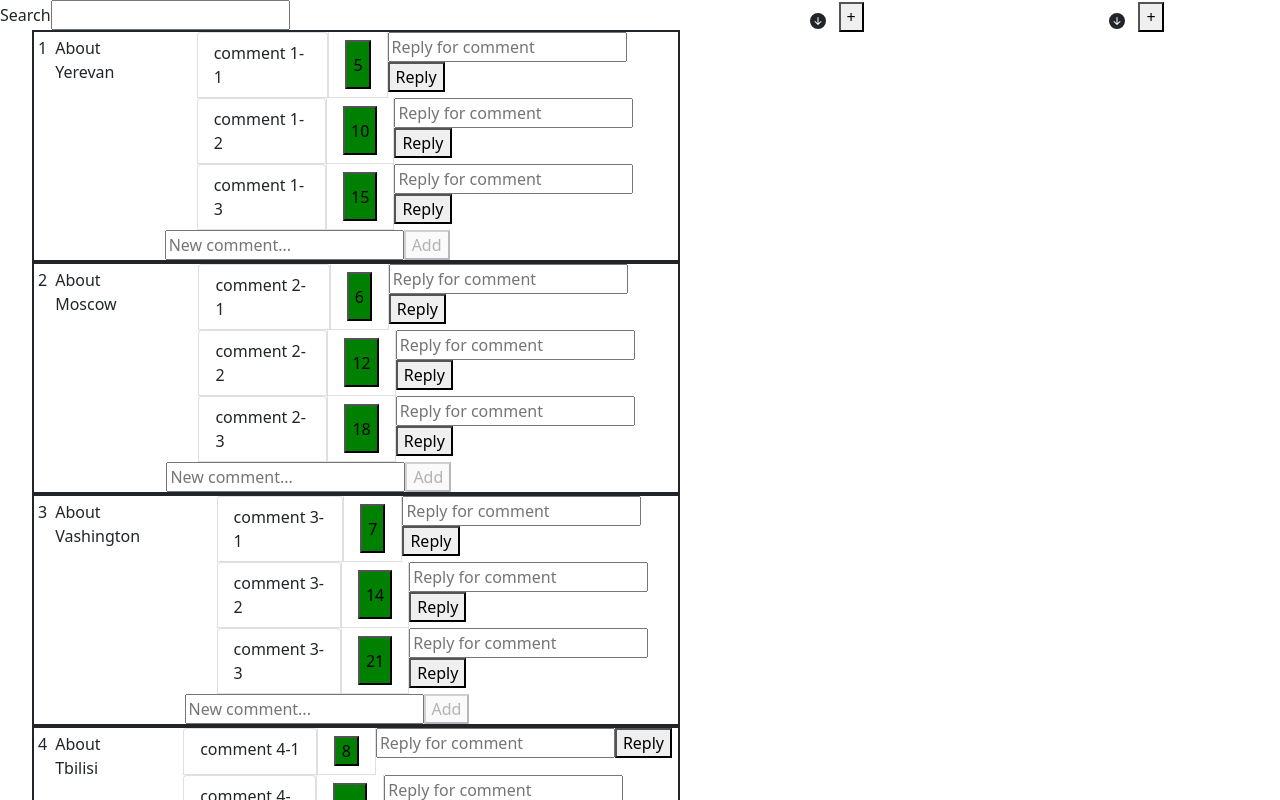
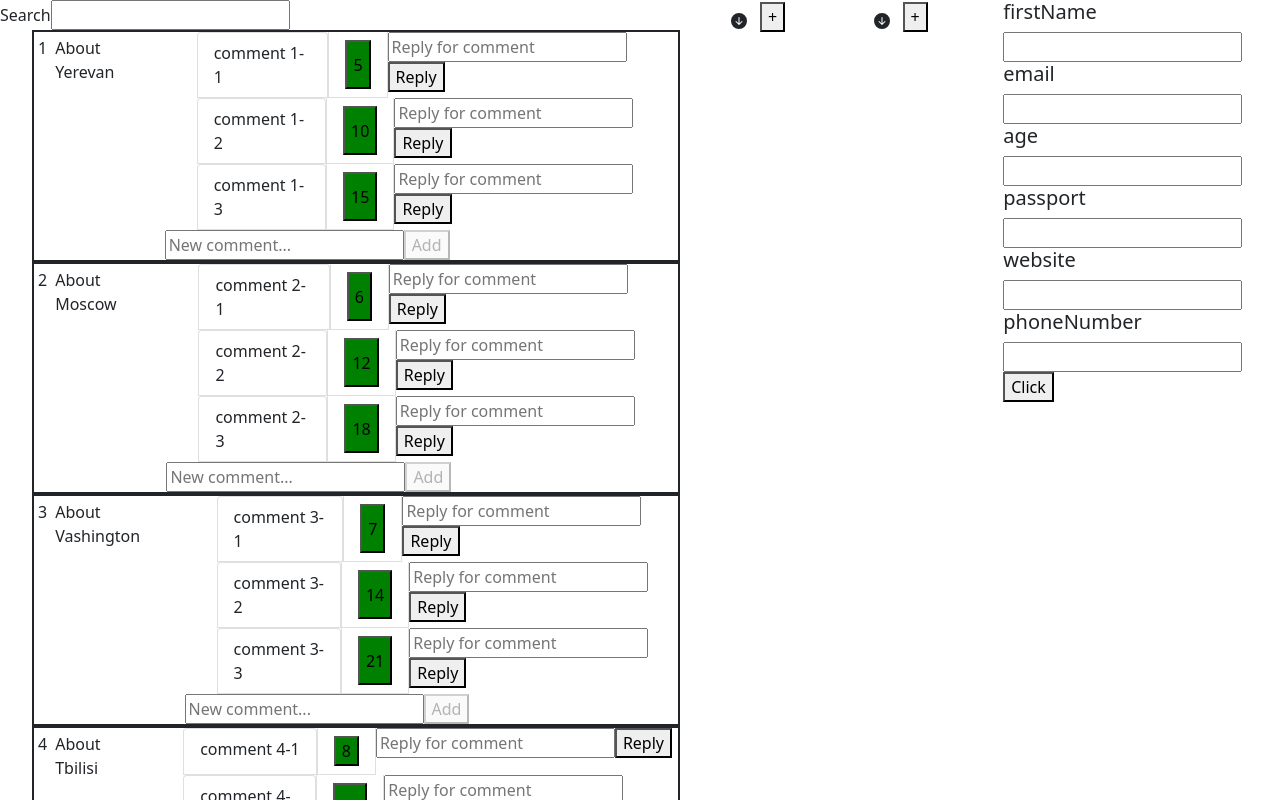
Before and after one commit to KristinaAlekyan/AOByte_internship, a React (Create React App) app: page / in a window 1280 px wide. Shown: the top 800 px of the page. Built offline with nearby package versions, Linux system fonts and the light colour scheme.

Commit message:
Added Validator Component

```diff
--- a/src/App.css
+++ b/src/App.css
@@ -13,3 +13,6 @@
 .disabled{
     opacity: 0.3;
 }
+.validator{
+    height: 30px;
+}
--- a/src/App.js
+++ b/src/App.js
@@ -4,6 +4,7 @@ import { v4 as uuid } from 'uuid';
 import './App.css';
 import BestPosts from './components/BestPosts/BestPosts';
 import Pool from "./components/Pool/Pool";
+import Validator from "./components/Validator/Validator";
 import postsdata from "./posts.json";
 import { addAverageRate, getCurrentPosts, getSearchedPosts } from './utils';
 import {postsPerPage} from "./config";
@@ -103,6 +104,7 @@ class App extends  React.Component {
                         posts = {currentPosts}
                         onToggleDisablePost ={this.onToggleDisablePost}
                     />
+                    <Validator/>
                 </div>
             </div>
         );
--- /dev/null
+++ b/src/components/CustomInput/CustomInput.js
@@ -0,0 +1,22 @@
+import React from "react";
+import Error from "../Error/Error";
+
+class CustomInput extends React.Component {
+    render() {
+        const { title, message, type, onChangeValue, value } = this.props;
+        return (
+            <div >
+                <h5 > {title}</h5>
+                <input
+                    type={type}
+                    name={title}
+                    value={value}
+                    onChange={(event) =>onChangeValue(event.target.value, title)}
+                />
+                {message && <Error message={message} />}
+            </div>
+        );
+    }
+}
+
+export default CustomInput;
--- /dev/null
+++ b/src/components/Error/Error.js
@@ -0,0 +1,11 @@
+import React from "react";
+import "./error.css"
+
+class Error extends React.Component {
+    render() {
+        const { message } = this.props;
+        return <h6 >{message}</h6>;
+    }
+}
+
+export default Error;
--- /dev/null
+++ b/src/components/Error/error.css
@@ -0,0 +1,3 @@
+h6{
+    color: red;
+}
--- /dev/null
+++ b/src/components/Validator/Validator.js
@@ -0,0 +1,98 @@
+import React from 'react';
+
+import CustomInput from '../CustomInput/CustomInput';
+import {inputData} from "../../schema/schemaData";
+import { schema } from '../../schema/schemaClass';
+import "./validator.css";
+
+const initialInputValue = {
+    firstName: "",
+    email: "",
+    age: "",
+    passport: "",
+    website: "",
+    phoneNumber: ""
+};
+const initialErrorMessage = {
+    firstName: "",
+    email: "",
+    age: "",
+    passport: "",
+    website: "",
+    phoneNumber: ""
+};
+
+class Validator extends React.Component {
+    constructor(props) {
+        super(props);
+        this.state = {
+            inputsValues: {...initialInputValue},
+            errorMessages: {...initialErrorMessage},
+            isValid: null
+        }
+    }
+    onSaveform = (event) => {
+        event.preventDefault();
+        const data = new FormData(event.target);
+        const formObject = Object.fromEntries(data.entries());
+        const result = schema.validate(formObject);
+        const isValidated = Object.values(result).every((item) => item.validate === true );
+        const { firstName, email, age, passport, website, phoneNumber} = result;
+
+        if (isValidated) {
+          this.setState({
+            inputsValues: initialInputValue,
+            errorMessages: initialErrorMessage,
+            isValid: true
+          });
+        } else {
+            this.setState({
+                errorMessages: {
+                    firstName: firstName.errMessage,
+                    email: email.errMessage,
+                    age: age.errMessage,
+                    passport: passport.errMessage,
+                    website: website.errMessage,
+                    phoneNumber: phoneNumber.errMessage
+                },
+                isValid: false
+            });
+        }
+      };
+    onChangeValue = (value, name) => {
+        const inputsValues = this.state.inputsValues;
+        inputsValues[name] = value;
+        this.setState({
+            inputsValues: inputsValues,
+        });
+    };
+
+
+    render() {
+        const { errorMessages, inputsValues, isValid } = this.state;
+        let div ;
+        if (isValid){
+            div = <div className = 'thanks'>Thanks, everything is ok</div>
+        }
+        return (
+            <div>
+                <form onSubmit = {(e) => this.onSaveform(e)}>
+                    {Object.values(inputData).map((input, index) => (
+                        <CustomInput
+                            key = {index}
+                            title = {input.title}
+                            type = {input.type}
+                            message = {errorMessages[input.title]}
+                            onChangeValue = {this.onChangeValue}
+                            value = {inputsValues[input.title]}
+                        />
+                    ))}
+                    <button >Click</button>
+                    {div}
+                </form>
+            </div>
+        )
+    }
+}
+
+export default Validator;
--- /dev/null
+++ b/src/components/Validator/validator.css
@@ -0,0 +1,3 @@
+.errorState {
+    border: 1px solid red;
+}
--- /dev/null
+++ b/src/schema/schemaClass.js
@@ -0,0 +1,96 @@
+class Schema {
+    constructor(props) {
+        for (const key in props) {
+            this[key] = props[key];
+        }
+    }
+    validate = (obj) => {
+        const result = {};
+        for (const key in obj) {
+            if (this[key]) {
+                const validArr = this[key].validators.map((item) => this[item.validator](obj[key], item.required)                );
+                const isValid = validArr.every((val) => val === true);
+                result[key] = {
+                    validate: isValid,
+                    errMessage: !isValid ? this[key].message : "",
+                };
+            }
+        }
+        return result;
+    };
+
+    minValidator = (text, number) => {
+        return text.length >= number ? true : false;
+    };
+
+    maxValidator = (text, number) => {
+        return text.length <= number ? true : false;
+      };
+
+    emailValidator = (email) => {
+        const emailRegExp =/^[a-zA-Z0-9.!#$%&'*+/=?^_`{|}~-]+@[a-zA-Z0-9-]+(?:\.[a-zA-Z0-9-]+)*$/;
+
+        return emailRegExp.test(email);
+    };
+
+    required = (value, prop) => {
+        if (prop) return value.length && value >= 0 ? true : false;
+        return value.length ? true : false;
+    };
+
+
+    urlValidator = (url) => {
+        let urlRegExp = new RegExp('^(https?:\\/\\/)?'+ // protocol
+            '((([a-z\\d]([a-z\\d-]*[a-z\\d])*)\\.)+[a-z]{2,}|'+ // domain name
+            '((\\d{1,3}\\.){3}\\d{1,3}))'+ // OR ip (v4) address
+            '(\\:\\d+)?(\\/[-a-z\\d%_.~+]*)*'+ // port and path
+            '(\\?[;&a-z\\d%_.~+=-]*)?'+ // query string
+            '(\\#[-a-z\\d_]*)?$','i'); // fragment locator
+
+        return !!urlRegExp.test(url);
+    };
+
+    passportValidator = (number) => {
+        let passportRegExp = /[a-zA-Z]{2}[0-9]{7}/;
+        if(!passportRegExp.test(number)) return false
+        return true
+    };
+
+    phoneValidator = (number) => {
+      const phoneRegExp = /^[0-9]*$/;
+      return number.length && phoneRegExp.test(number) ? true : false;
+    };
+}
+
+export const schema = new Schema({
+    firstName: {
+      type: "string",
+      validators: [{ validator: "minValidator", required: 3 }],
+      message: "Must have min 3 letters",
+    },
+    email: {
+      type: "string",
+      validators: [{ validator: "emailValidator" }],
+      message: "Invalid email",
+    },
+    age: {
+      type: "number",
+      validators: [{ validator: "required"}],
+      message: "Invalid age",
+    },
+    passport: {
+      type: "string",
+      validators: [{ validator: "passportValidator" }],
+      message: "Invalid passport",
+    },
+    website: {
+      type: "string",
+      validators: [{ validator: "urlValidator" }],
+      message: "Invalid URL",
+    },
+    phoneNumber: {
+      type: "string",
+      validators: [{ validator: "phoneValidator" }],
+      message: "Invalid phone number",
+    },
+  });
--- /dev/null
+++ b/src/schema/schemaData.js
@@ -0,0 +1,9 @@
+
+export const inputData = {
+    firstName: { title: "firstName", type: "string" },
+    email: { title: "email", type: "string" },
+    age: { title: "age", type: "number" },
+    passport: { title: "passport", type: "string" },
+    website: { title: "website", type: "string" },
+    phoneNumber: { title: "phoneNumber", type: "string" }
+};
```
Also changed, not shown: src/components/CustomInput/customInput.css (added). Lines whose indentation alone changed are shown as unchanged.
